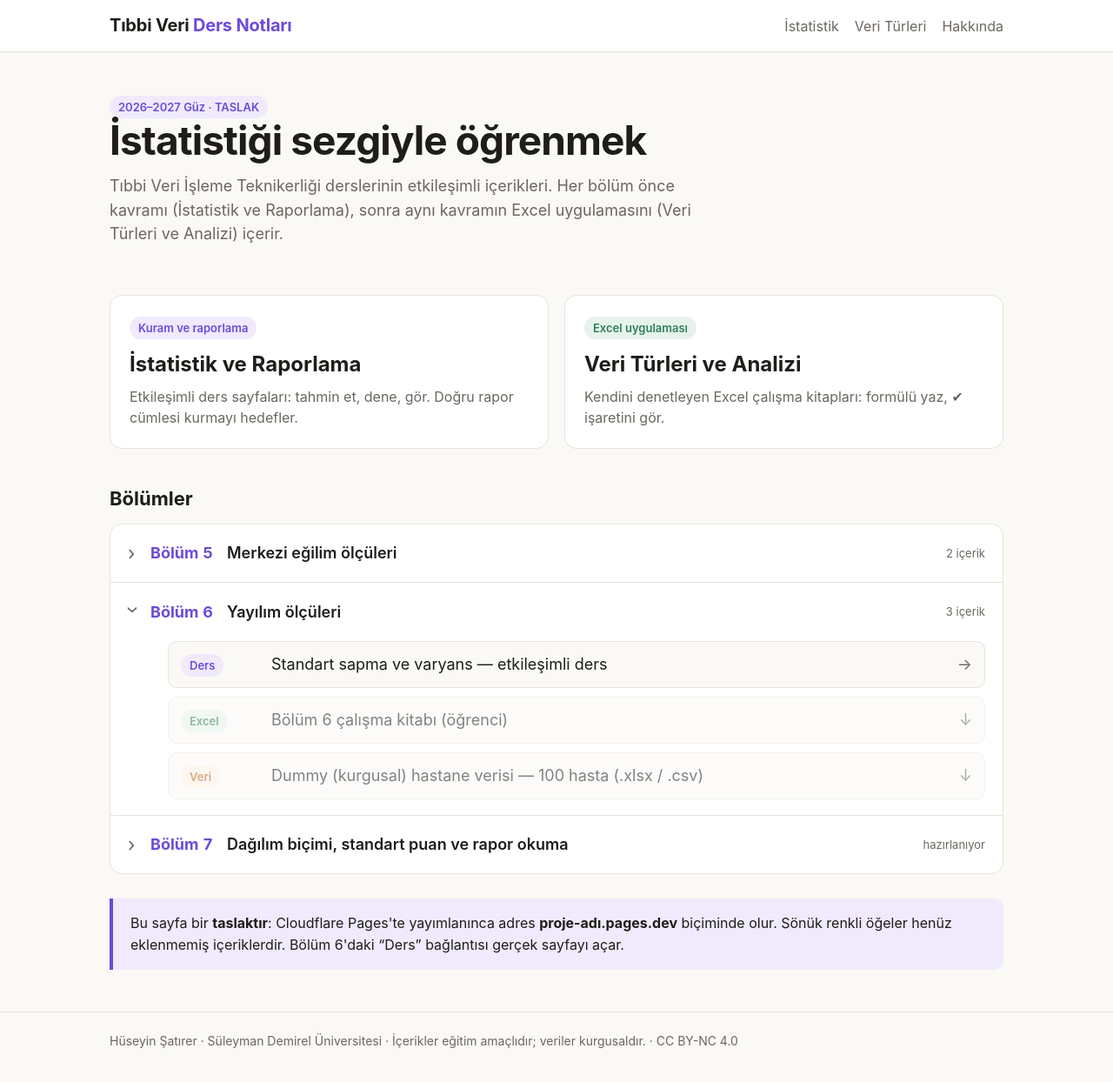
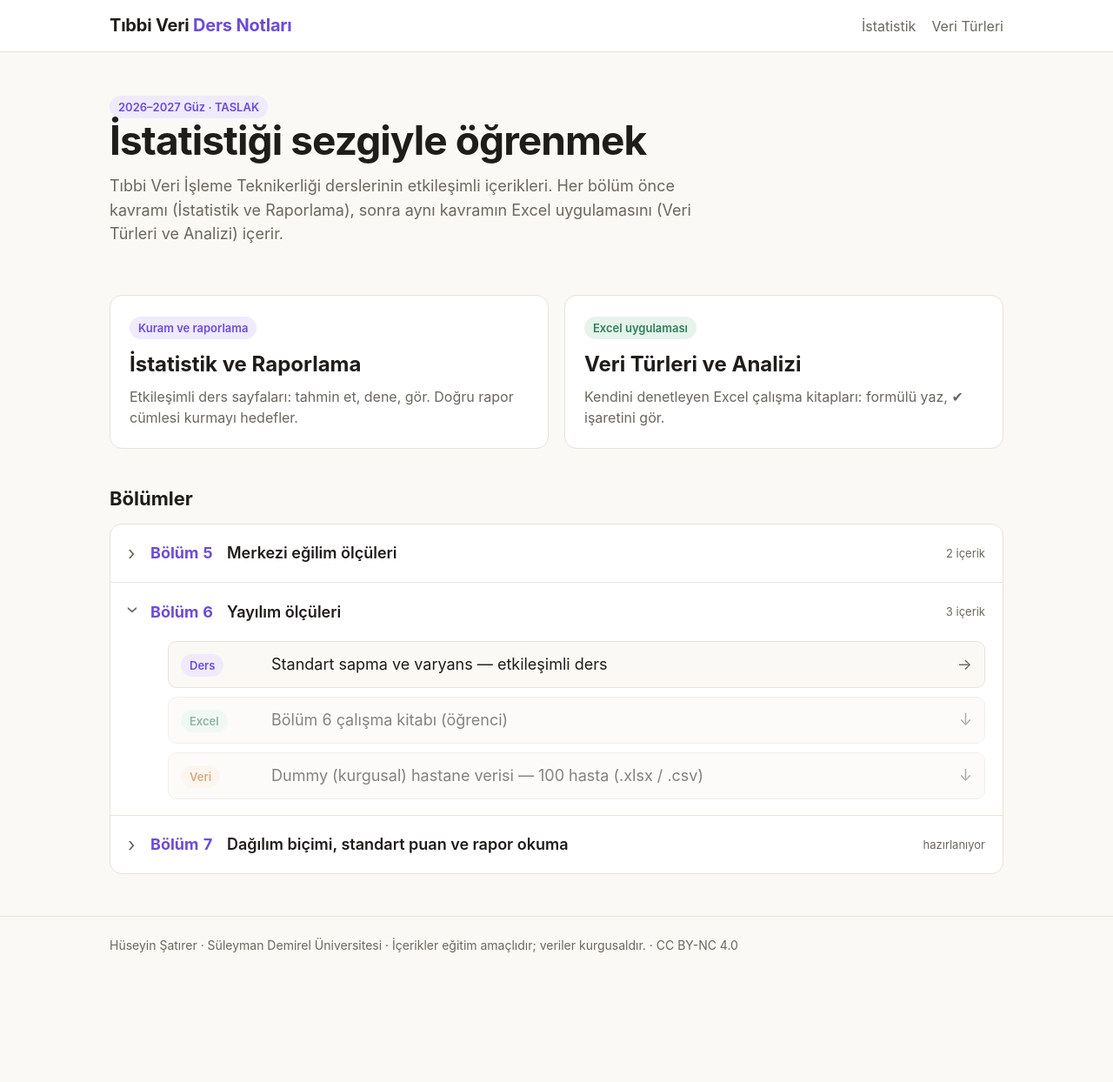
Before and after one commit to huseyinsatirer/huseyinsatirer.github.io, a plain HTML site: page index.html in a window 1280 px wide. Shown: the whole page at 87% size. After the commit the page ends 1138 px from the top, so only its background shows below. Drawn offline with Linux system fonts and the light colour scheme.

Commit message:
Ana sayfa: Cloudflare notu kaldırıldı

```diff
--- a/index.html
+++ b/index.html
@@ -67,7 +67,7 @@
 <header>
   <div class="kap">
     <div class="logo">Tıbbi Veri <span>Ders Notları</span></div>
-    <nav><a href="#istatistik">İstatistik</a><a href="#vta">Veri Türleri</a><a href="#hakkinda">Hakkında</a></nav>
+    <nav><a href="#istatistik">İstatistik</a><a href="#vta">Veri Türleri</a></nav>
   </div>
 </header>
 
@@ -117,9 +117,7 @@
     </details>
   </div>
 
-  <div class="not" id="hakkinda">
-    Bu sayfa bir <strong>taslaktır</strong>: Cloudflare Pages'te yayımlanınca adres <strong>proje-adı.pages.dev</strong> biçiminde olur. Sönük renkli öğeler henüz eklenmemiş içeriklerdir. Bölüm 6'daki “Ders” bağlantısı gerçek sayfayı açar.
-  </div>
+  <div style="height:48px"></div>
 </main>
 
 <footer>
```
